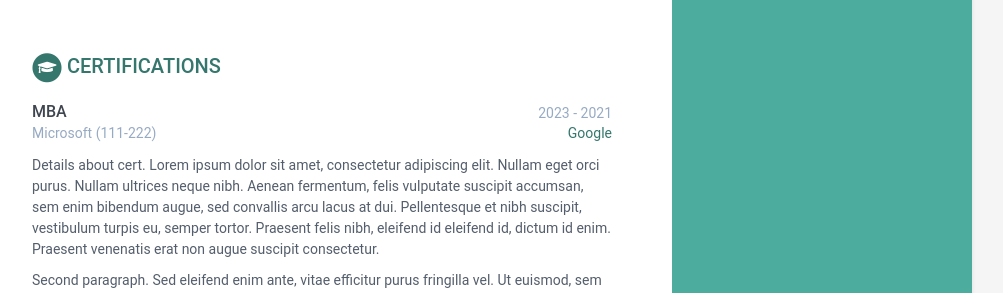
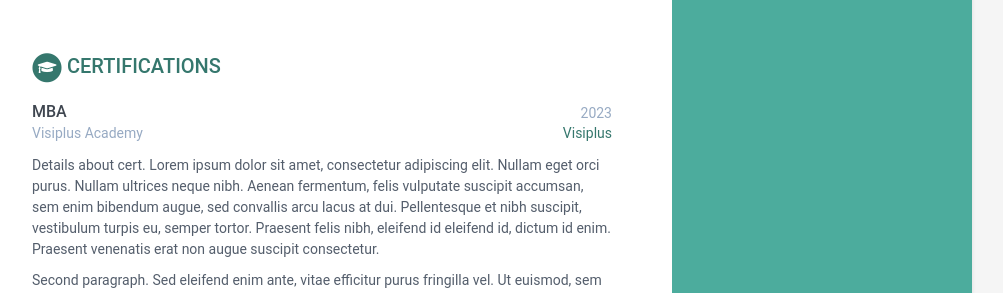
Before and after one commit to NalayaData/my-online-portfolio, a Jekyll site: the page built from index.html, in a window 1280 px wide and 900 px high, scrolled down 989 px. Shown: the part 155-448 px from the top of the window, without its empty margins (168-1171 px from the left). Built offline with Jekyll 4.4.1, drawn with Linux system fonts in a browser that asks for light colours.

Commit message:
Update data.yml

```diff
--- a/_data/data.yml
+++ b/_data/data.yml
@@ -134,11 +134,11 @@ certifications:
       list:
         - name: MBA
           start: 2023
-          end: 2021
-          organization: Microsoft
-          credentialid: 111-222
-          credentialurl: www.google.com
-          credentialname: Google
+          end:
+          organization: Visiplus Academy
+          credentialid:
+          credentialurl: academy.visiplus.com
+          credentialname: Visiplus
           details: |
             Details about cert. Lorem ipsum dolor sit amet, consectetur
             adipiscing elit.
```
